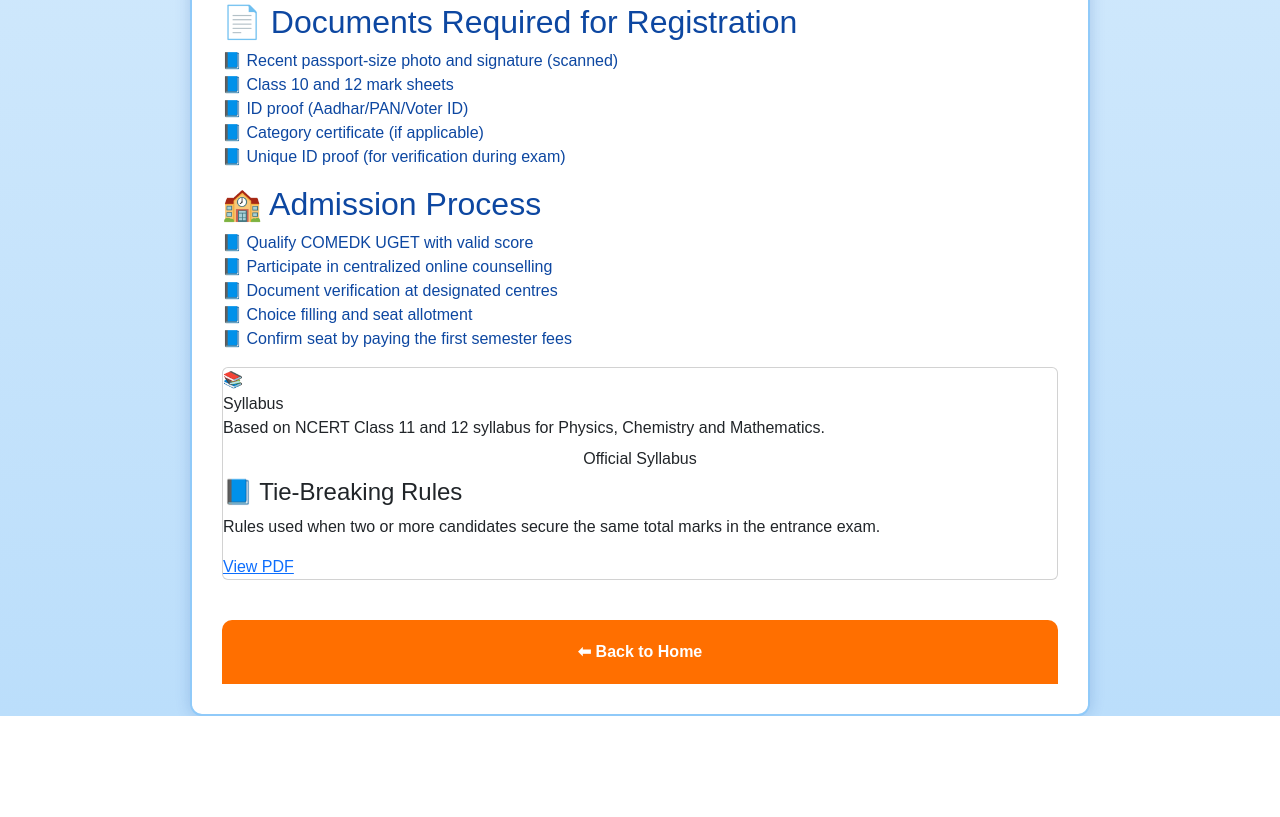
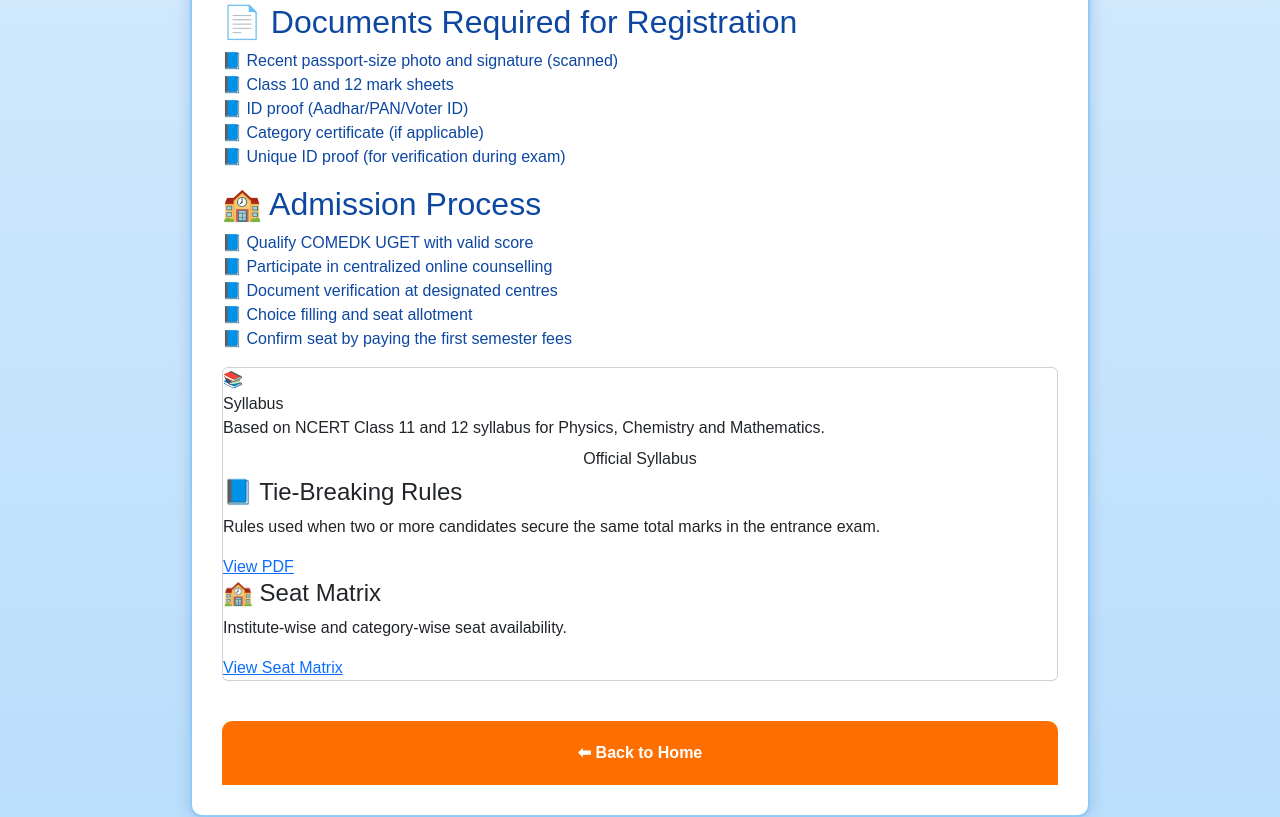
Before and after one commit to r07070883-lab/examify-infosite, a plain HTML site: page comedk.html in a window 1280 px wide. Shown: the part 819-1636 px from the top of the page. Before the commit the page ends 1535 px from the top, so only its background shows below. Drawn offline with nearby package versions, Linux system fonts and the light colour scheme.

Commit message:
Update comedk.html

```diff
--- a/comedk.html
+++ b/comedk.html
@@ -140,6 +140,11 @@
       <p>Rules used when two or more candidates secure the same total marks in the entrance exam.</p>
       <a class="button" href="https://WWW.comedk.org/uploads/notification-reg-normalisation-and-tie-breaker-rules.pdf="_blank">View PDF</a>
     </div>
+        <div class="link-card">
+      <h4>🏫 Seat Matrix</h4>
+      <p>Institute-wise and category-wise seat availability.</p>
+      <a class="button" href="https://WWW.comedk.org/uploads/Comedk_B_Tech_Seat_Matrix_Report-08-10-2022 target="_blank">View Seat Matrix</a>
+    </div>
 
 
   </div>
```
